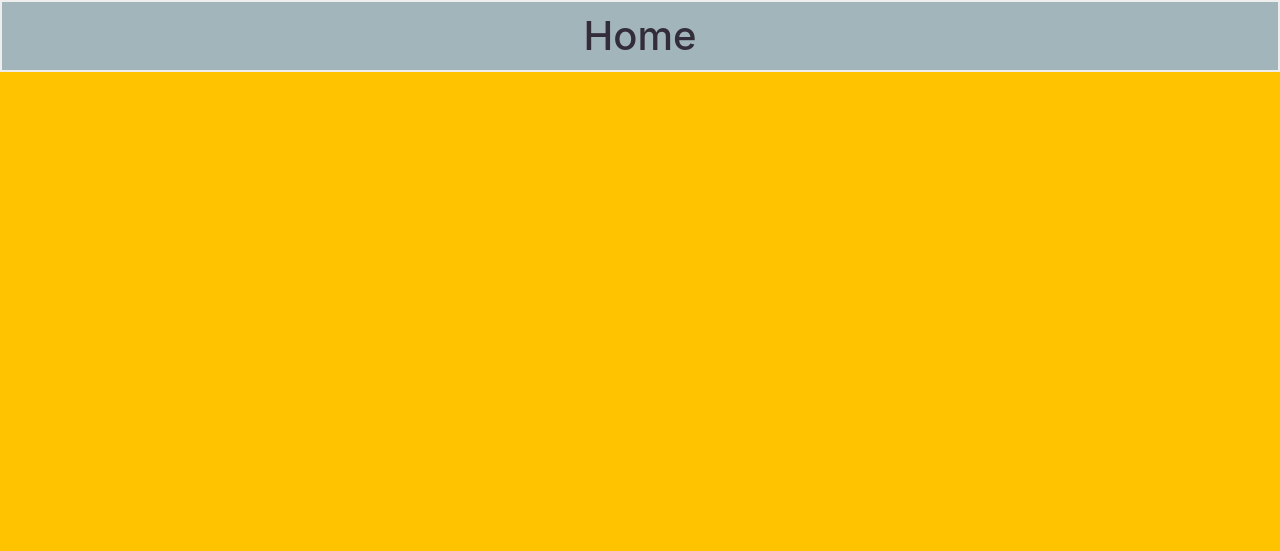
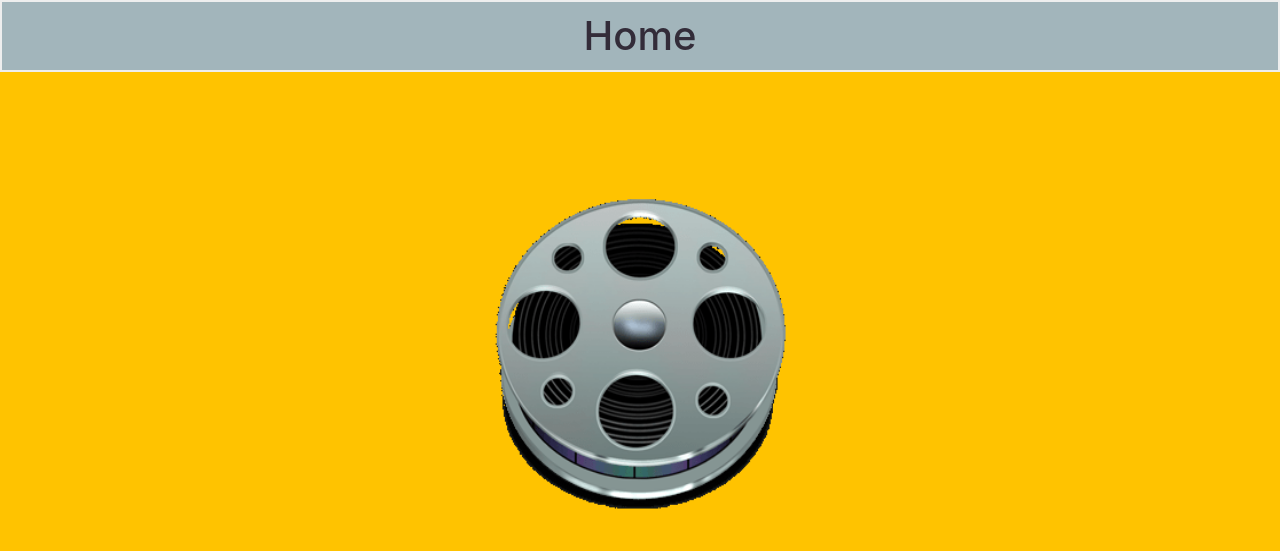
Before and after one commit to Lolisolera/My-Movies-App, a Flask app: page / in a window 1280 px wide. Shown: the part 60-611 px from the top of the page. Run offline with Flask 3, Linux system fonts and the light colour scheme; some libraries are stand-ins or nearby versions.

Commit message:
Image added to home page.
Image added to home page. Base html and styles css modified.

```diff
--- a/static/styles.css
+++ b/static/styles.css
@@ -21,6 +21,16 @@ h1 {
 h1.margin {
     margin-bottom: 40px;
 }
+
+.movie {
+    width: 500px;
+    height: 400px;
+    margin: 80px auto;
+    padding: 30px;
+    display: flex;
+    justify-content: center;
+}
+
 
 
 h2 {
--- a/templates/base.html
+++ b/templates/base.html
@@ -39,6 +39,7 @@
 
     {% block content %}
     <h1>Home</h1>
+    <img class="movie" src="static/images/film.png" alt="Movie image">
     {% endblock %}
 
 
```
